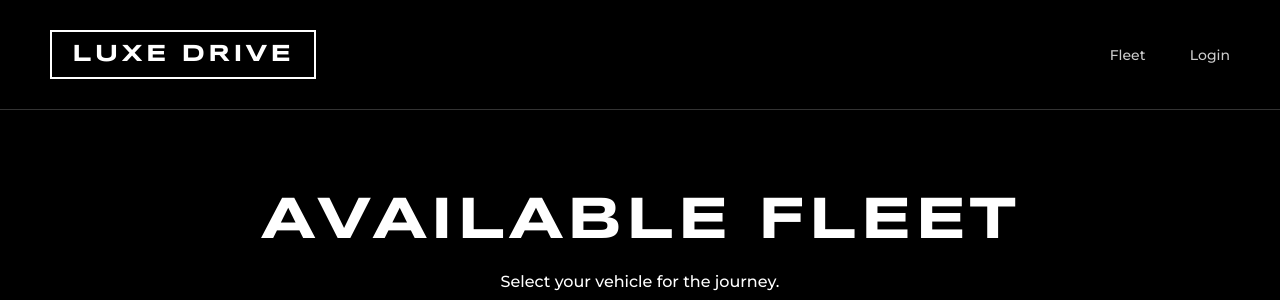
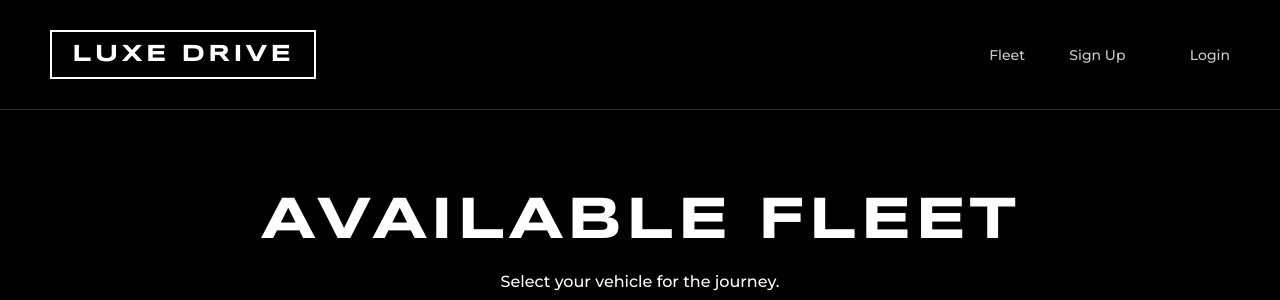
Before and after one commit to rishi99138/online-car-rental-system, a Flask app: template templates/home.html in a window 1280 px wide. Shown: the top 300 px of the page. Run offline with Flask 3, Linux system fonts and the light colour scheme; the template is opened without the code that fills it, so the values that code supplies are empty.

Commit message:
Added Signup button to nav

```diff
--- a/templates/home.html
+++ b/templates/home.html
@@ -75,7 +75,8 @@
             </span>
             <a href="/logout" style="color: #ff4444;">Logout</a>
         {% else %}
-            <a href="/login">Login</a>
+        <a href="/register" style="margin-right: 20px; color: #fff;">Sign Up</a>
+        <a href="/login">Login</a>
         {% endif %}
     </div>
     </nav>
```
